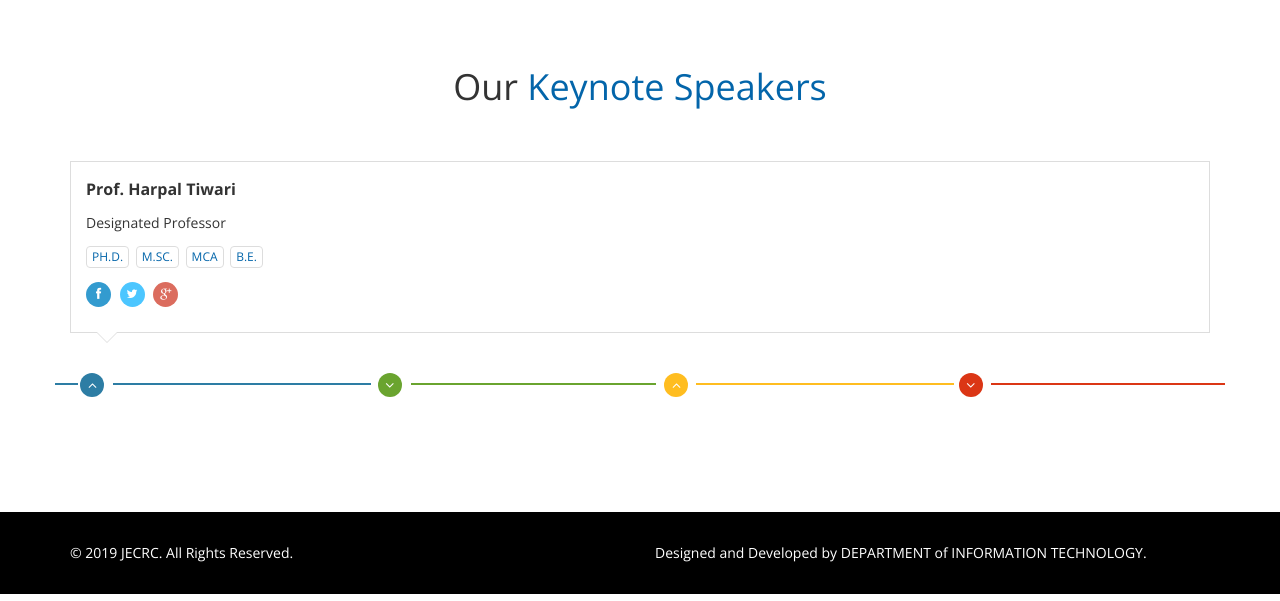
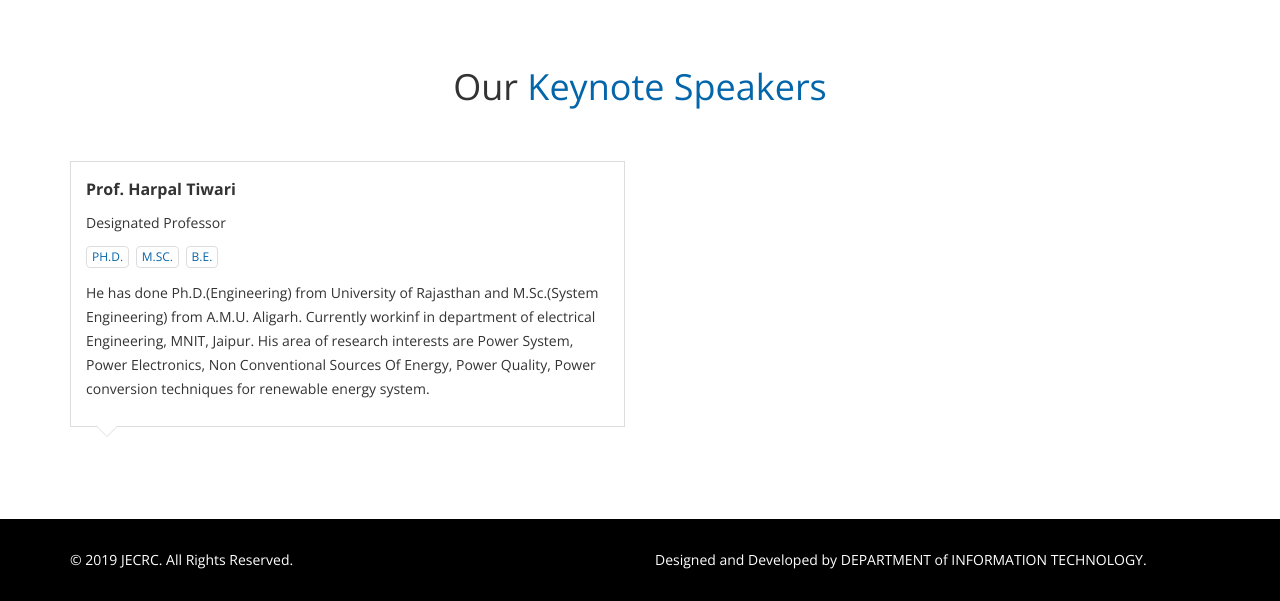
Before and after one commit to nurulhassan/ICSPR2019, a plain HTML site: page speakers.html in a window 1280 px wide. Shown: the part 264-865 px from the top of the page. Drawn offline with nearby package versions, Linux system fonts and the light colour scheme.

Commit message:
keynote discription added

```diff
--- a/speakers.html
+++ b/speakers.html
@@ -94,7 +94,7 @@
       </div>
 
       <div class="row clearfix">
-        <div class="col-md-12 col-sm-12 col-lg-12">
+        <div class="col-md-6 col-sm-12 col-lg-6">
           <div class="single-profile-top wow fadeInDown" data-wow-duration="1000ms" data-wow-delay="300ms">
             <div class="media">
               <!-- <div class="pull-left">
@@ -107,17 +107,20 @@
                 <ul class="tag clearfix">
                   <li class="btn"><a href="#">Ph.D.</a></li>
                   <li class="btn"><a href="#">M.Sc.</a></li>
-                  <li class="btn"><a href="#">MCA</a></li>
                   <li class="btn"><a href="#">B.E.</a></li>
                 </ul>
 
-                <ul class="social_icons">
+<!--                 <ul class="social_icons">
                   <li><a href="#"><i class="fa fa-facebook"></i></a></li>
                   <li><a href="#"><i class="fa fa-twitter"></i></a></li>
                   <li><a href="#"><i class="fa fa-google-plus"></i></a></li>
-                </ul>
+                </ul> -->
               </div>
             </div>
+            <p> He has done Ph.D.(Engineering) from University of Rajasthan and M.Sc.(System Engineering)
+		    from A.M.U. Aligarh. Currently workinf in department of electrical Engineering, MNIT, Jaipur.
+		    His area of research interests are  Power System, Power Electronics, Non Conventional Sources Of Energy, Power Quality, Power conversion
+		    techniques for renewable energy system.</p>
 
           </div>
         </div>
@@ -128,7 +131,7 @@
       <!--/.row -->
 
       <!--/.col-lg-4 -->
-      <div class="row team-bar">
+<!--       <div class="row team-bar">
         <div class="first-one-arrow hidden-xs">
           <hr>
         </div>
@@ -144,7 +147,7 @@
         <div class="fourth-arrow hidden-xs">
           <hr> <i class="fa fa-angle-down"></i>
         </div>
-      </div>
+      </div> -->
       <!--skill_border-->
 
 
```
